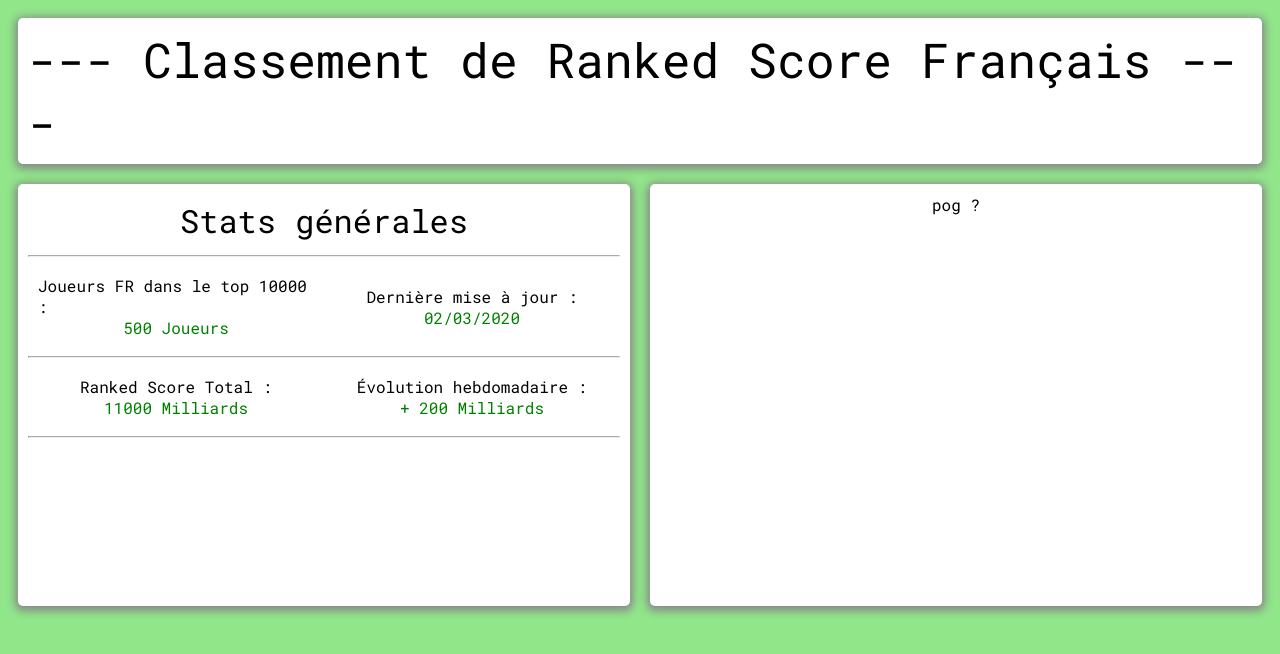
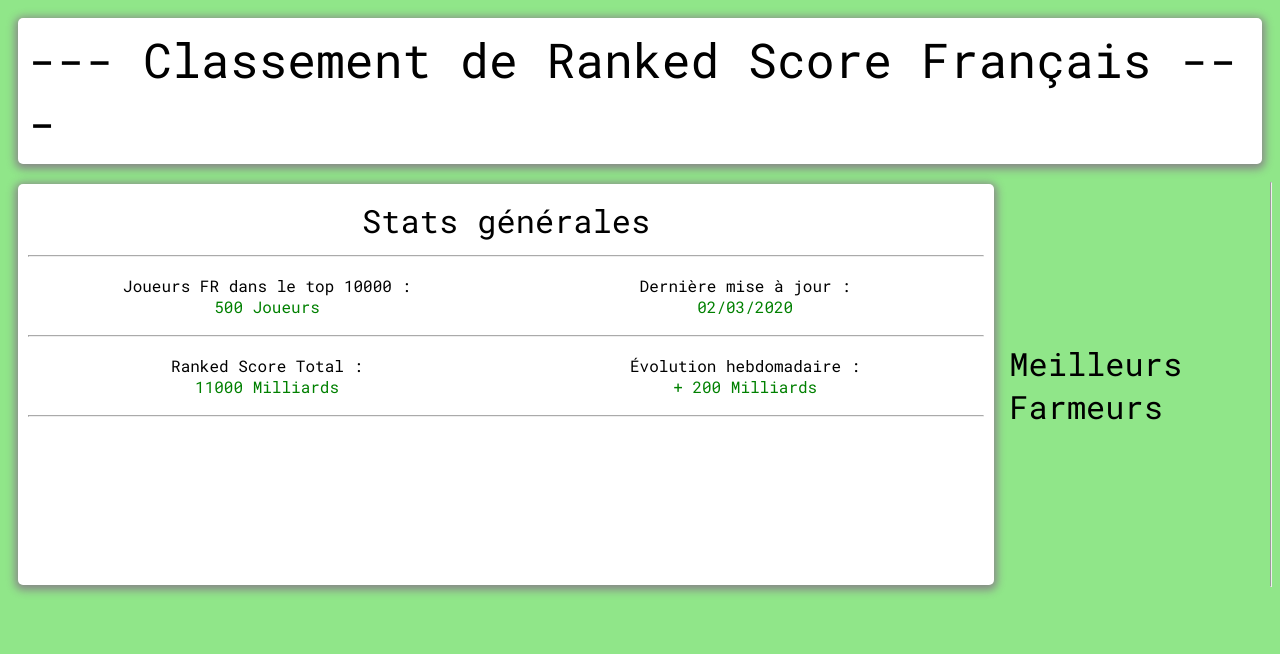
Before and after one commit to MrWither83/FR-Score-Rankings, a plain HTML site: page index.html in a window 1280 px wide. Drawn offline with nearby package versions, Linux system fonts and the light colour scheme; no server answers.

Commit message:
Update index.html

```diff
--- a/index.html
+++ b/index.html
@@ -61,9 +61,10 @@
                 <canvas id="total-score-chart"></canvas>
             </div>
         </div>
-        <div class="container">
-            <p class="center">pog ?</p>
+        <div class="row">
+            <h1 class="center">Meilleurs Farmeurs</h1>
         </div>
+        <hr/>
     </div>
 
 </body>
```
